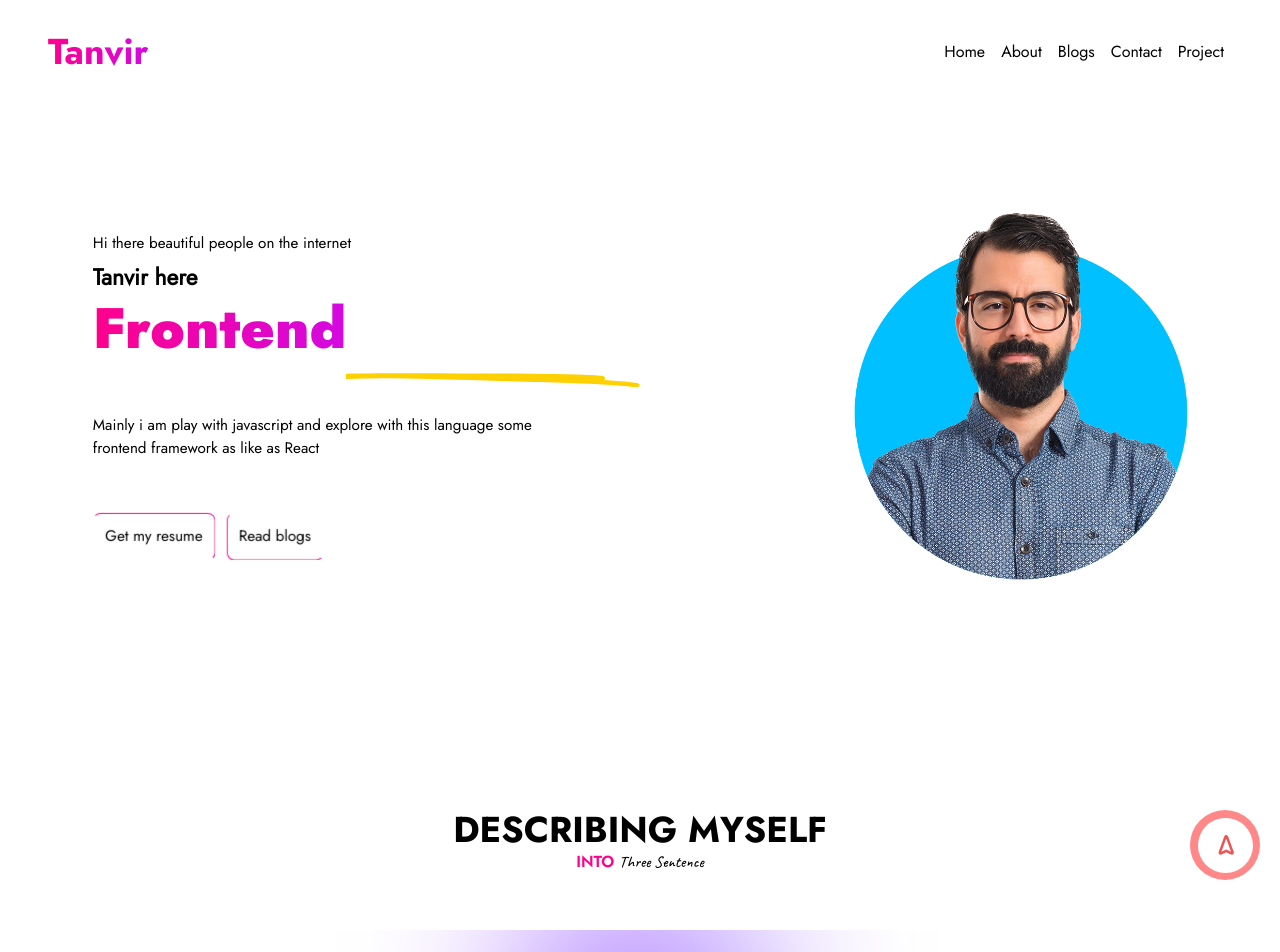
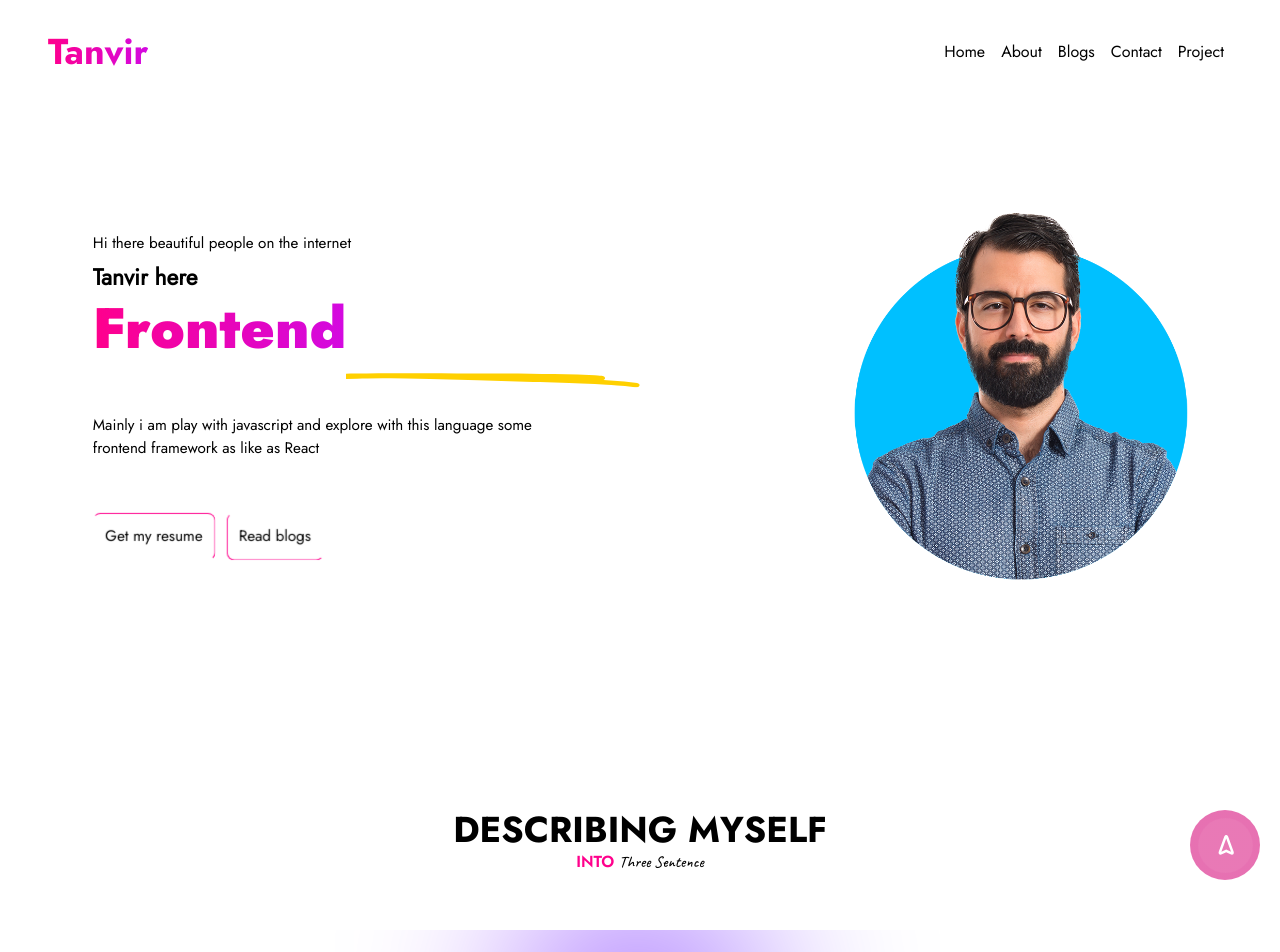
Before and after one commit to tanvir1017/tanvir.dev, a Next.js app: page / in a window 1280 px wide. Shown: the top 952 px of the page. Built offline with nearby package versions, Linux system fonts and the light colour scheme.

Commit message:
feat: 🎸 Mobile navbar done 💯
Mobile navbar done 💯

BREAKING CHANGE: 🧨 0

✅ Closes: 💯

```diff
--- a/components/nav/MenuItem.js
+++ b/components/nav/MenuItem.js
@@ -20,7 +20,7 @@ const menuItemVariants = {
   },
 };
 
-const MenuItem = ({ nav, toggle }) => {
+const MenuItem = ({ nav, toggle, isOpen }) => {
   return (
     <motion.li className="nav-li" onClick={toggle} variants={menuItemVariants}>
       <span className="icon-placeholder grid place-items-center">
--- a/components/nav/Navigation.js
+++ b/components/nav/Navigation.js
@@ -11,11 +11,15 @@ const navigationVariants = {
   },
 };
 
-const Navigation = ({ toggle }) => {
+const Navigation = ({ toggle, isOpen }) => {
   return (
-    <motion.ul className="nav-ul" variants={navigationVariants}>
+    <motion.ul
+      // className={` nav-ul`}
+      className={`${isOpen ? "block" : "hidden"} nav-ul`}
+      variants={navigationVariants}
+    >
       {data.map((nav, i) => (
-        <MenuItem key={i} toggle={toggle} nav={nav} />
+        <MenuItem key={i} toggle={toggle} isOpen={isOpen} nav={nav} />
       ))}
     </motion.ul>
   );
--- a/components/nav/Navigation/MobileNav.js
+++ b/components/nav/Navigation/MobileNav.js
@@ -20,6 +20,7 @@ const sidebarVariants = {
 
 function MobileNav() {
   const [isOpen, toggleOpen] = useCycle(false, true);
+  console.log(isOpen);
   return (
     <>
       <motion.nav
@@ -29,7 +30,7 @@ function MobileNav() {
       >
         <motion.div className="background" variants={sidebarVariants} />
         <MenuToggler className="button" toggle={() => toggleOpen()} />
-        <Navigation toggle={() => toggleOpen()} />
+        <Navigation toggle={() => toggleOpen()} isOpen={isOpen} />
       </motion.nav>
     </>
   );
--- a/components/project/project.js
+++ b/components/project/project.js
@@ -55,7 +55,7 @@ export default function Project() {
               whileTap={{ scale: 0.9 }}
               class="relative rounded-lg backdrop-blur-0 focus:outline-none focus:ring-1  bg-white/5 border border-purple-500 focus:ring-purple-700 focus:ring-offset-2 text-sm text-white ring-offset-purple-700 font-semibold px-6 flex items-center  pointer-events-auto py-5"
             >
-              {cardSplice > 4 ? "Show less..." : "Show more..."}
+              {cardSplice > 6 ? "Show less..." : "Show more..."}
             </motion.button>
           </div>
         </div>
--- a/components/toptop/Toptop.js
+++ b/components/toptop/Toptop.js
@@ -18,7 +18,7 @@ function Toptop() {
       progress.style.transition = "0.6s";
     }
 
-    progress.style.backgroundImage = `conic-gradient(#2dff546c ${scrollValue}%, #ff0e0e7e ${scrollValue}%)`;
+    progress.style.backgroundImage = `conic-gradient(#ff008c ${scrollValue}%, #d5067891 ${scrollValue}%)`;
   };
 
   if (typeof window !== "undefined") {
@@ -39,7 +39,7 @@ function Toptop() {
       <span
         id="progress-value"
         style={customInlineCss}
-        className="text-3xl -rotate-45 bg-white rounded-full grid place-items-center text-[#ee5252]"
+        className="text-3xl -rotate-45 bg-white/5 backdrop:filter[15px] rounded-full grid place-items-center text-[#fff]"
       >
         <TiLocationArrowOutline />
       </span>
--- a/styles/globals.css
+++ b/styles/globals.css
@@ -354,6 +354,12 @@ li {
 }
 
 @media only screen and (max-width: 600px) {
+  .content-container {
+    padding: 252px 35px 35px 35px;
+    max-width: 700px;
+    width: 90vw;
+  }
+
   .card {
     flex: 1 0 100%;
     max-width: 100%;
```
